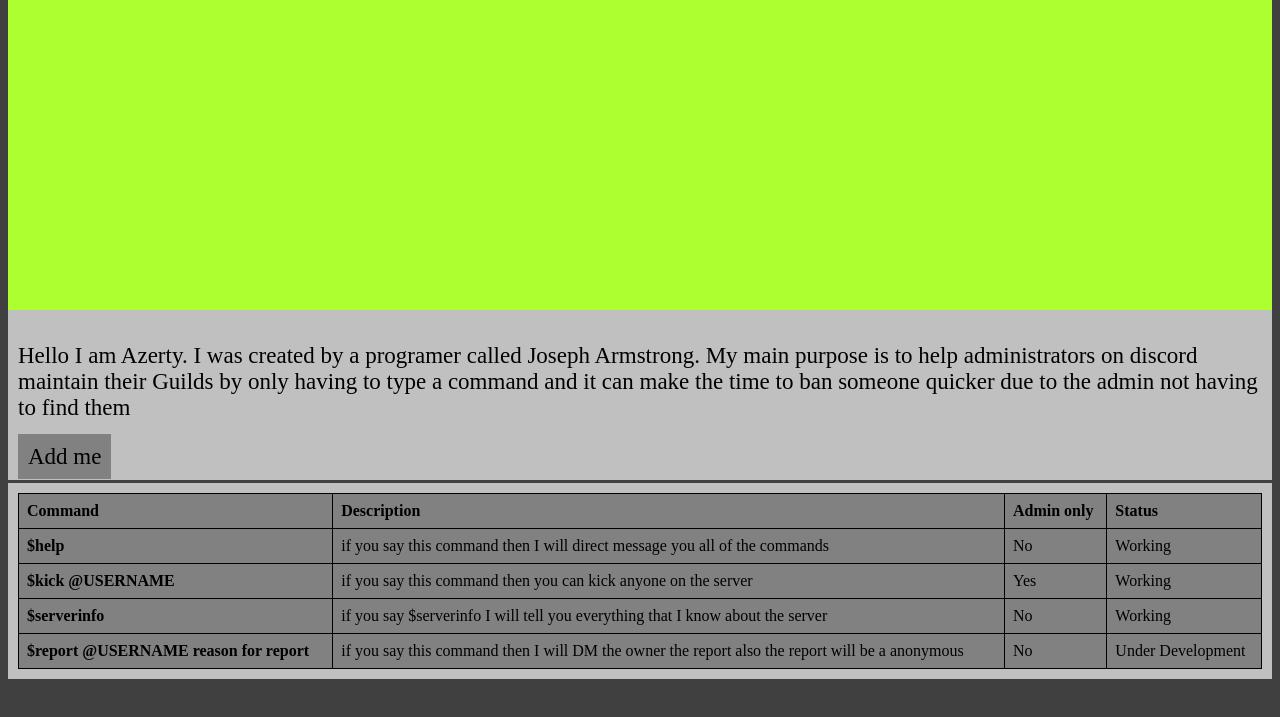
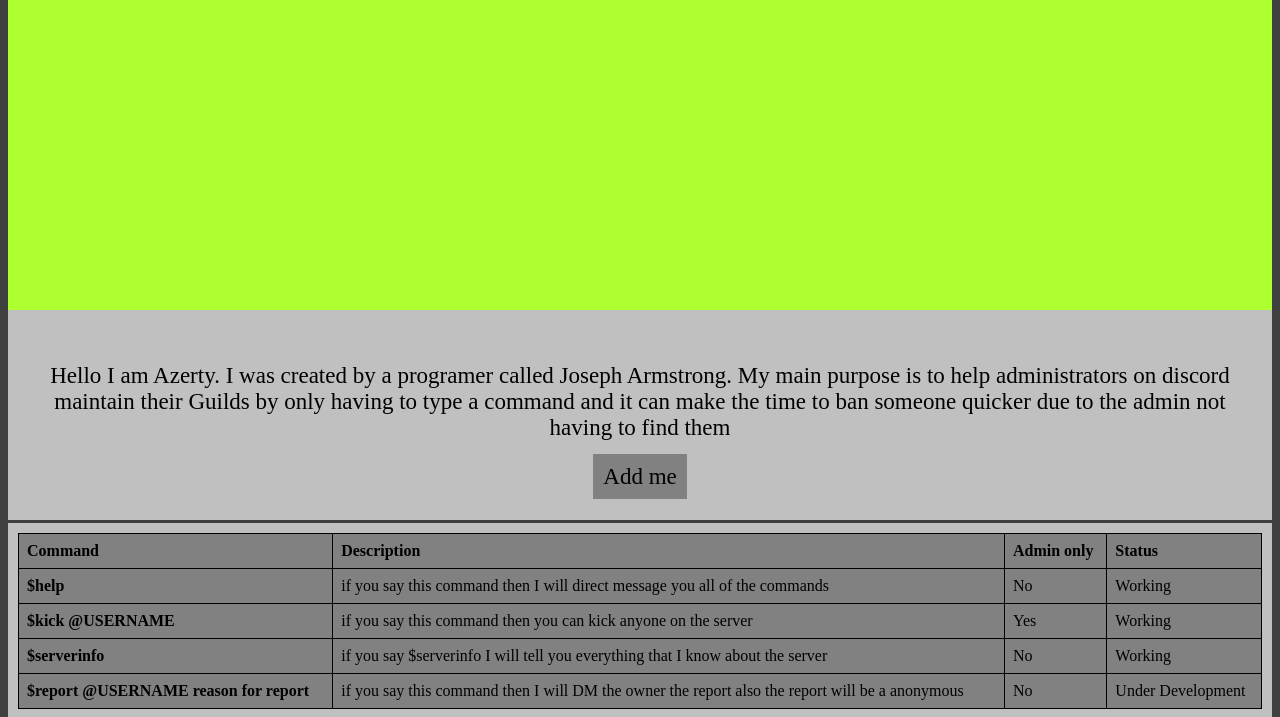
Before and after one commit to BlueFlame-Fox/Azerty_the_discord_bot, a plain HTML site: page index.html in a window 1280 px wide. Shown: the part 541-1258 px from the top of the page. Before the commit the page ends 1228 px from the top, so only its background shows below. Drawn offline with Linux system fonts and the light colour scheme.

Commit message:
a bit of change to css

```diff
--- a/style/style.css
+++ b/style/style.css
@@ -23,6 +23,7 @@ section {
     background-color: rgb(129, 129, 129);
     color: #000000;
     transition: 1.5s;
+    margin: 100px;
 }
 
 #bio a:hover {
@@ -63,6 +64,8 @@ nav a {
 }
 #bio {
     background-color: #C0C0C0;
+    padding: 30px;
+    text-align: center;
 }
 
 #commands {
```
